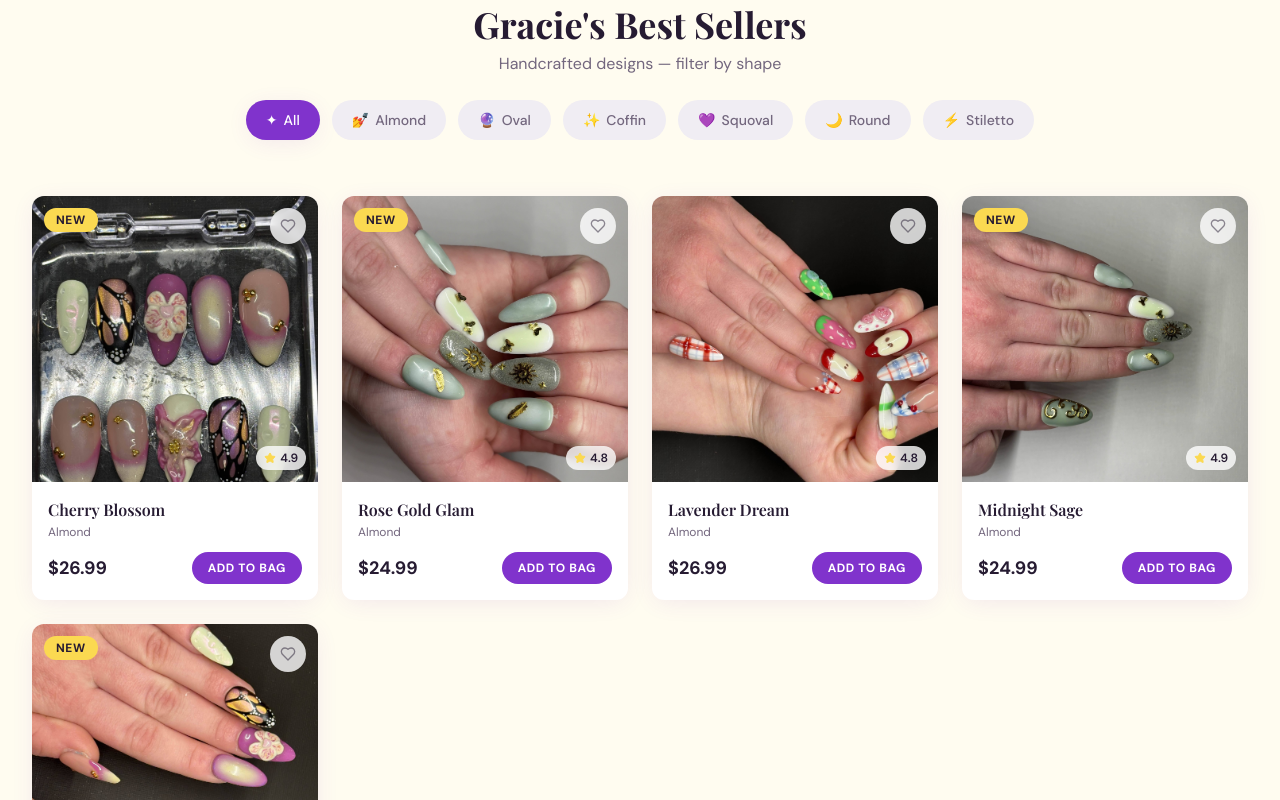
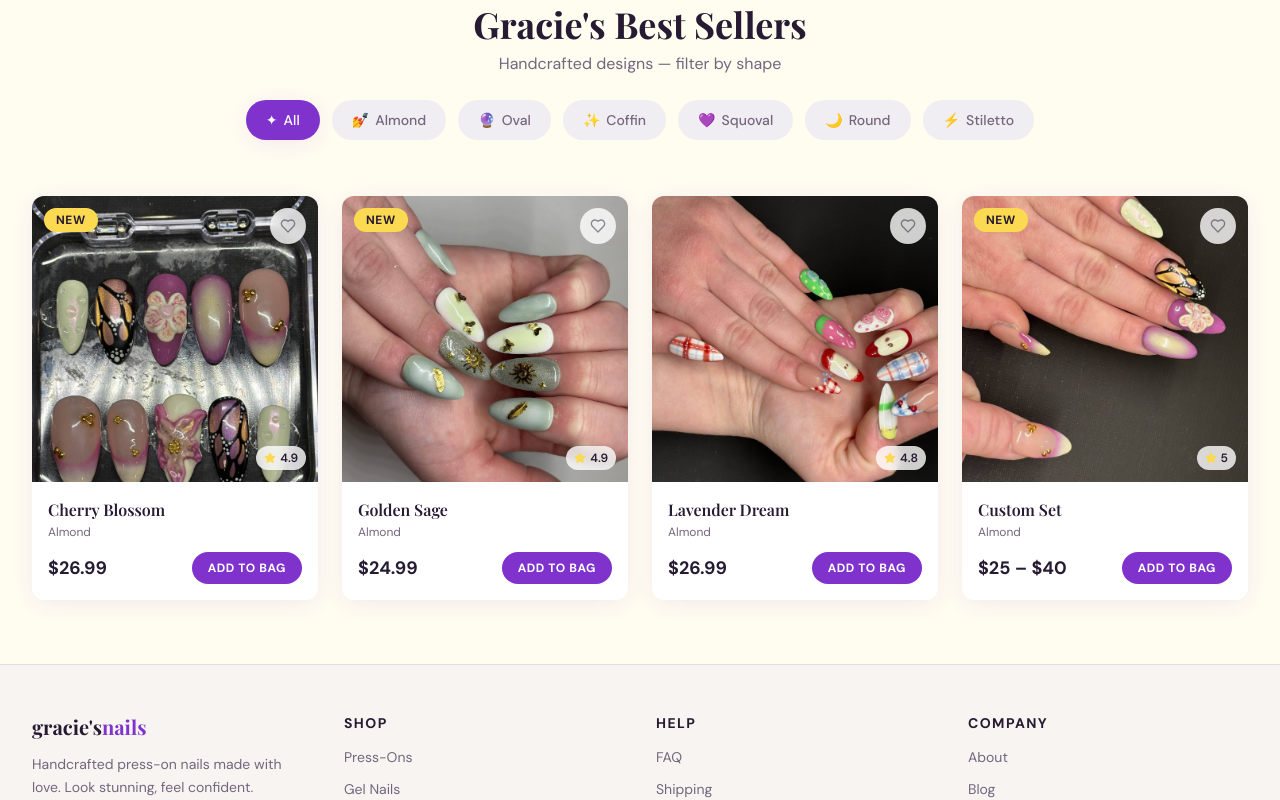
Before and after one commit to dogyrust/nail-site, a React (Vite) app: page / in a window 1280 px wide. Shown: the part 685-1485 px from the top of the page. Built offline with nearby package versions, Linux system fonts and the light colour scheme; the HTML template or start-up script is replaced by a standard one.

Commit message:
Merge duplicate sage listings into one Golden Sage product

```diff
--- a/src/components/ProductGrid.tsx
+++ b/src/components/ProductGrid.tsx
@@ -28,13 +28,13 @@ const products = [
   },
   {
     id: "2",
-    name: "Rose Gold Glam",
+    name: "Golden Sage",
     shape: "Almond",
     price: 24.99,
-    images: [nail2b, nail2, nail6b],
-    rating: 4.8,
+    images: [nail2b, nail2, nail6, nail6b],
+    rating: 4.9,
     isNew: true,
-    description: "Shimmering rose gold with subtle glitter detailing. Elegant and eye-catching for any event. Each set includes 10 nails, nail glue, and a mini file.",
+    description: "Sage green nails with gold celestial accents and sun charms. Handcrafted and one of a kind. Each set includes 10 nails, nail glue, and a mini file.",
   },
   {
     id: "3",
@@ -44,16 +44,6 @@ const products = [
     images: [nail7, nail7b, nail5, nail8, nail8b],
     rating: 4.8,
     description: "Soft lavender hues with a satin finish. Minimal and modern, perfect for everyday wear. Each set includes 10 nails, nail glue, and a mini file.",
-  },
-  {
-    id: "4",
-    name: "Midnight Sage",
-    shape: "Almond",
-    price: 24.99,
-    images: [nail6b, nail6],
-    rating: 4.9,
-    isNew: true,
-    description: "Deep, moody tones with a matte sage finish. Bold, edgy, and totally unique. Each set includes 10 nails, nail glue, and a mini file.",
   },
   {
     id: "5",
```
